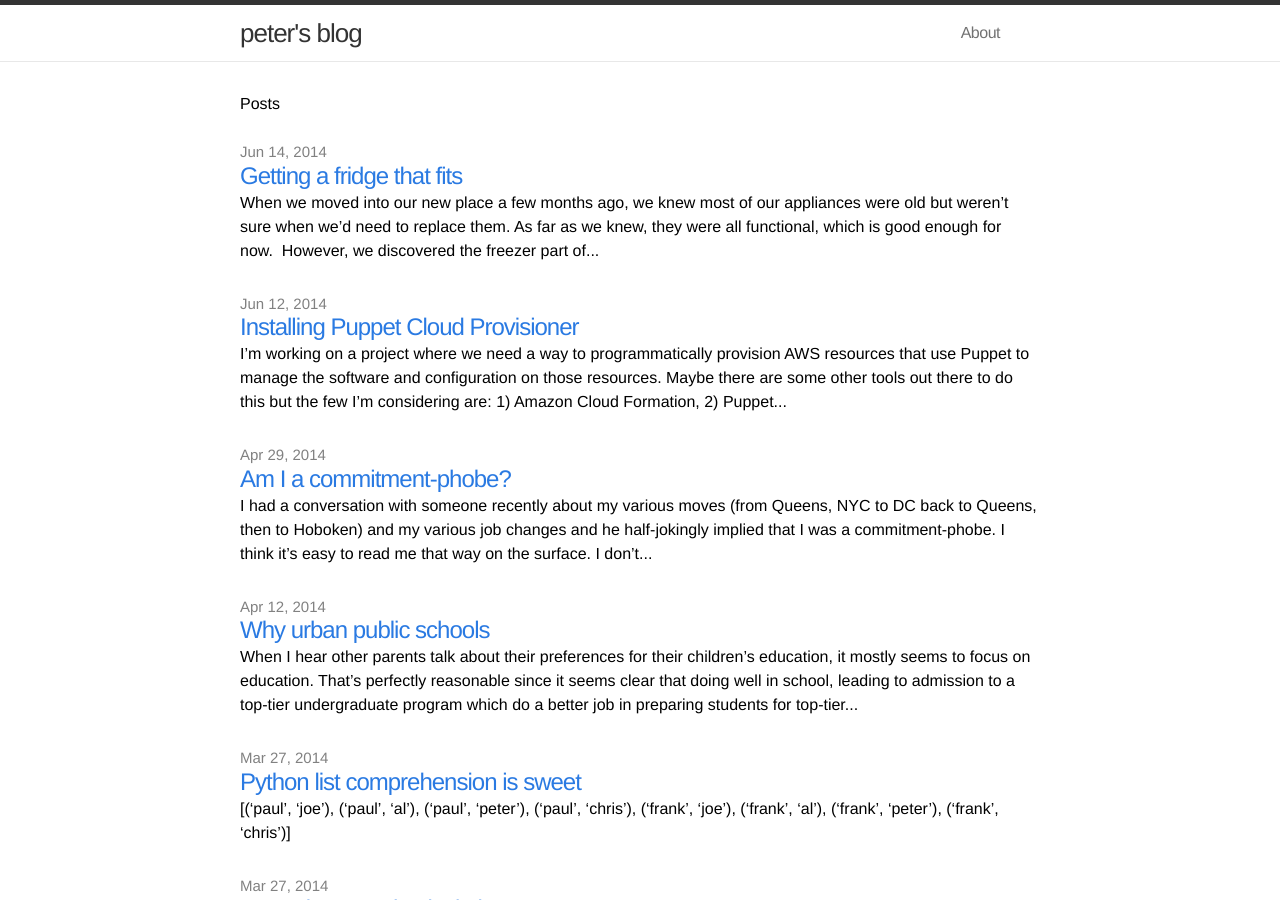
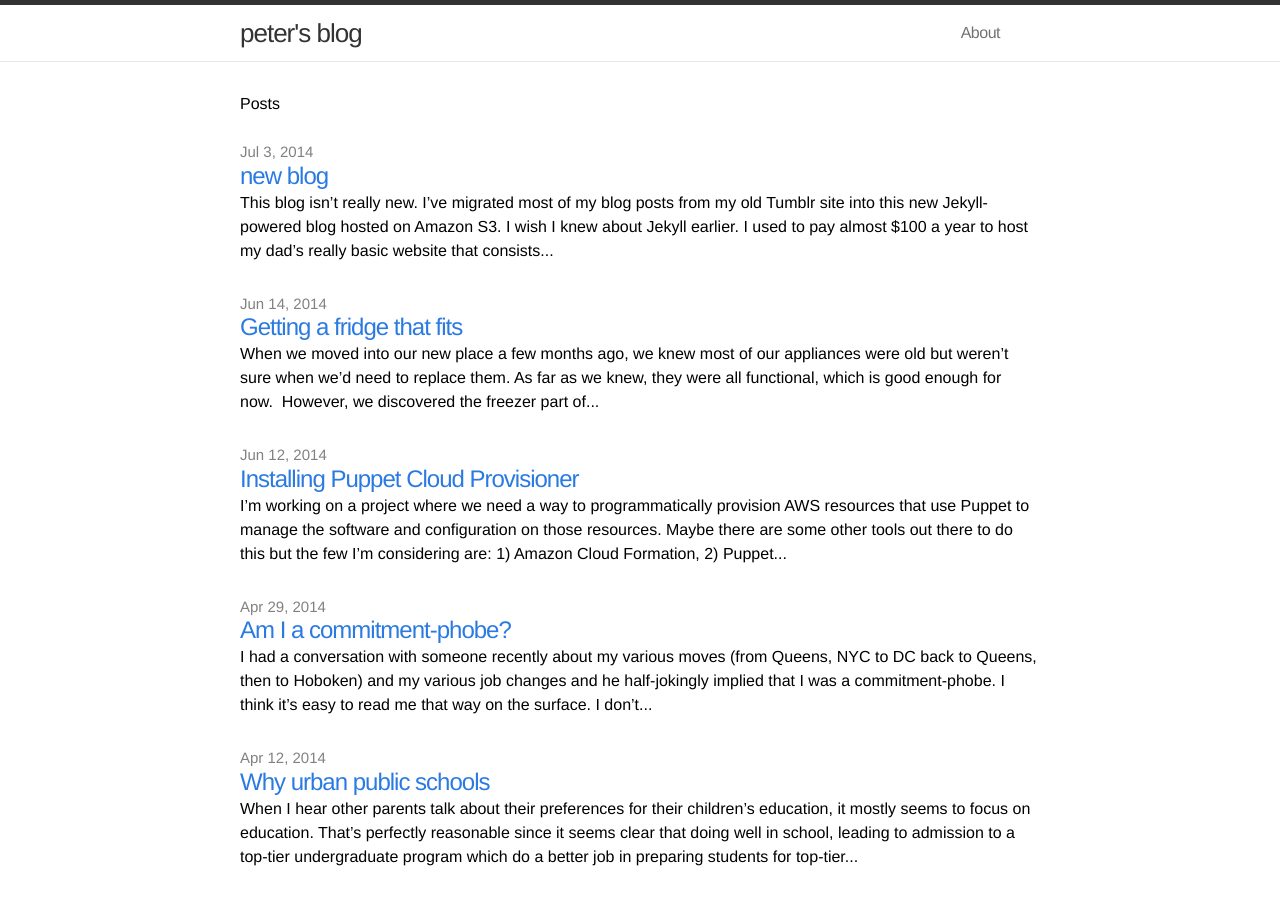
Before and after one commit to peterskim12/blog, a Jekyll site: the page built from index.html, in a window 1280 px wide and 900 px high. Built offline with Jekyll 4.4.1, drawn with Linux system fonts in a browser that asks for light colours.

Commit message:
fix disqus; add new post

```diff
--- a/_config.yml
+++ b/_config.yml
@@ -2,7 +2,7 @@
 title: peter's blog
 description: "Thoughts on life. Technologist, urbanist, cheap eats connoisseur."
 baseurl: ""
-url: "http://mistermoo.com/peter"
+url: "http://peter.mistermoo.com"
 twitter_username: peterkimnyc
 github_username: peterskim12
 
--- a/_includes/comments.html
+++ b/_includes/comments.html
@@ -1,4 +1,4 @@
-<div id="disqus_thread"></div>
+   <div id="disqus_thread"></div>
     <script type="text/javascript">
         /* * * CONFIGURATION VARIABLES: EDIT BEFORE PASTING INTO YOUR WEBPAGE * * */
         var disqus_shortname = 'peterskim'; // required: replace example with your forum shortname
--- /dev/null
+++ b/_posts/2014-07-03-new-blog.md
@@ -0,0 +1,14 @@
+---
+layout: post
+title: new blog
+tags: []
+---
+This blog isn't really new. I've migrated most of my blog posts from my old Tumblr site into this new [Jekyll](http://jekyllrb.com)-powered blog hosted on [Amazon S3](http://aws.amazon.com/s3/).
+
+I wish I knew about Jekyll earlier. I used to pay almost $100 a year to host my dad's really basic website that consists of just 1 static HTML page. I learned that you can use Amazon S3 for [really cheap static web hosting](http://docs.aws.amazon.com/AmazonS3/latest/dev/WebsiteHosting.html) so now I only pay about $13 a year. That got me thinking that it'd be nice if my blog just consisted of static HTML files that I could host via S3 instead of needing a full-blown hosting service that can run Wordpress along with all of its dependencies (e.g. database, PHP, etc.).
+
+This is where Jekyll comes in. What is Jekyll? From their website:
+
+> Jekyll is a simple, blog-aware, static site generator. It takes a template directory containing raw text files in various formats, runs it through Markdown (or Textile) and Liquid converters, and spits out a complete, ready-to-publish static website suitable for serving with your favorite web server.
+
+Exactly what I was looking for. We'll give this a shot and see where it goes.
```
